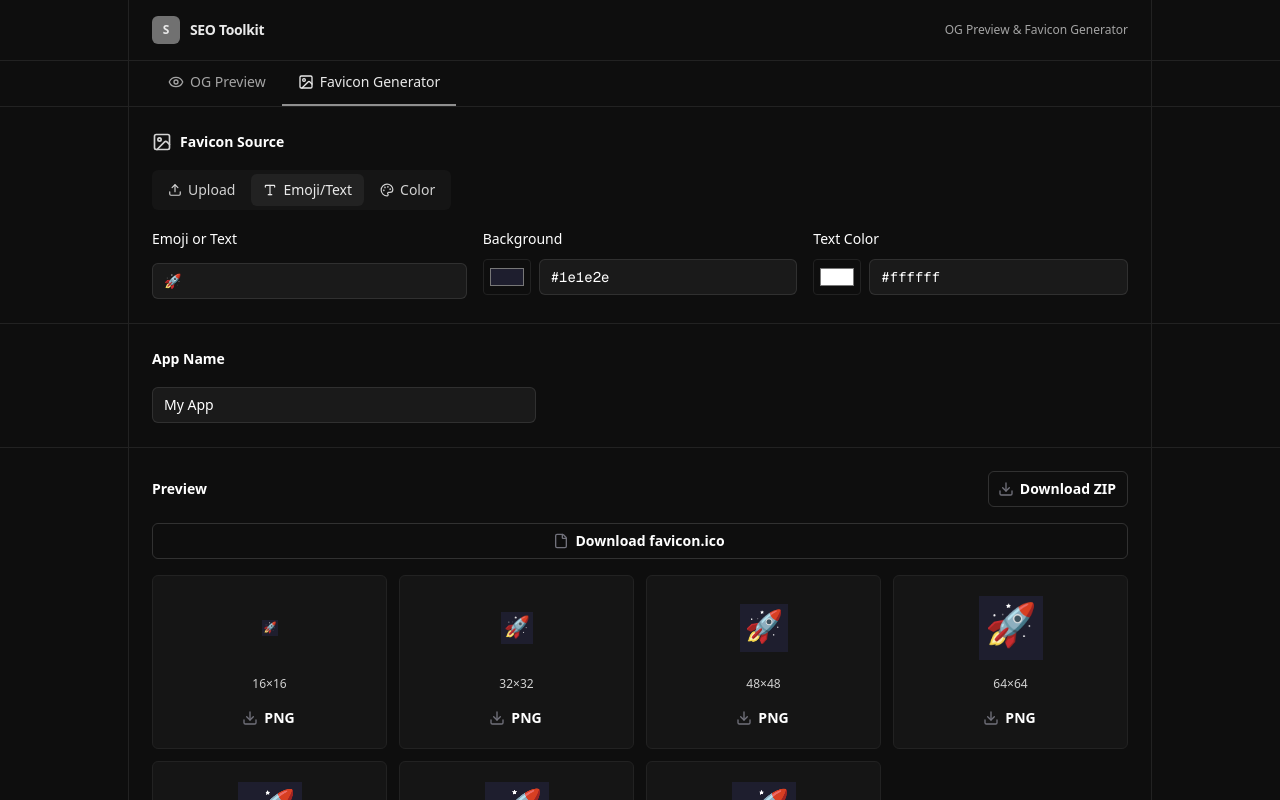
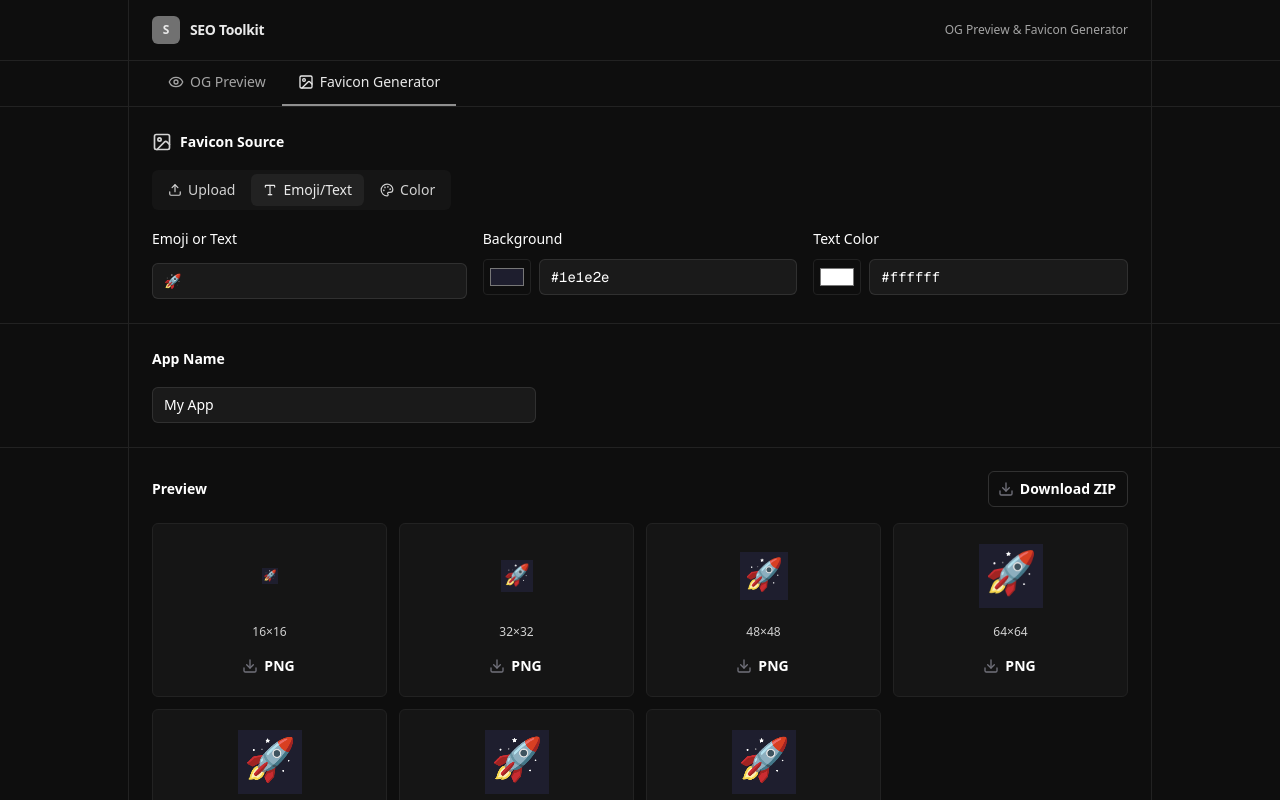
Before and after one commit to SchroederNathan/seo-toolkit, a Next.js app: page / in a window 1280 px wide. Both pictures are taken after a click on the tab "Favicon Generator". Shown: the top 800 px of the page. Built offline with nearby package versions, Linux system fonts and the light colour scheme.

Commit message:
fix: copy button top-right of code block, remove favicon.ico download button

```diff
--- a/components/code-snippets.tsx
+++ b/components/code-snippets.tsx
@@ -40,7 +40,7 @@ export function CodeSnippets({ appName }: { appName: string }) {
         <TabPanel className="relative">
           <Button
             plain
-            className="absolute right-2 top-2"
+            className="absolute right-3 top-3 z-10"
             onClick={() => handleCopy(htmlSnippet, "html")}
           >
             {copied === "html" ? (
@@ -49,14 +49,14 @@ export function CodeSnippets({ appName }: { appName: string }) {
               <Copy className="h-3.5 w-3.5" />
             )}
           </Button>
-          <pre className="overflow-x-auto rounded-md border border-brand-3 bg-brand-2 p-4 text-xs text-brand-11">
+          <pre className="overflow-x-auto rounded-md border border-brand-3 bg-brand-2 p-4 pr-12 text-xs text-brand-11">
             <code>{htmlSnippet}</code>
           </pre>
         </TabPanel>
         <TabPanel className="relative">
           <Button
             plain
-            className="absolute right-2 top-2"
+            className="absolute right-3 top-3 z-10"
             onClick={() => handleCopy(manifestJson, "manifest")}
           >
             {copied === "manifest" ? (
@@ -65,7 +65,7 @@ export function CodeSnippets({ appName }: { appName: string }) {
               <Copy className="h-3.5 w-3.5" />
             )}
           </Button>
-          <pre className="overflow-x-auto rounded-md border border-brand-3 bg-brand-2 p-4 text-xs text-brand-11">
+          <pre className="overflow-x-auto rounded-md border border-brand-3 bg-brand-2 p-4 pr-12 text-xs text-brand-11">
             <code>{manifestJson}</code>
           </pre>
         </TabPanel>
--- a/components/favicon-preview.tsx
+++ b/components/favicon-preview.tsx
@@ -3,26 +3,16 @@
 import { useCallback } from "react";
 import type { FaviconSize } from "@/lib/og-types";
 import { Button } from "@/components/ui/button";
-import { downloadBlob, generateIco } from "@/lib/favicon-utils";
-import { Download, FileIcon } from "lucide-react";
+import { downloadBlob } from "@/lib/favicon-utils";
+import { Download } from "lucide-react";
 
 export function FaviconPreview({ favicons }: { favicons: FaviconSize[] }) {
   const handleDownload = useCallback((favicon: FaviconSize) => {
     downloadBlob(favicon.blob, `favicon-${favicon.size}x${favicon.size}.png`);
   }, []);
 
-  const handleDownloadIco = useCallback(async () => {
-    const ico = await generateIco(favicons);
-    downloadBlob(ico, "favicon.ico");
-  }, [favicons]);
-
   return (
-    <div className="space-y-4">
-      <Button outline className="w-full" onClick={handleDownloadIco}>
-        <FileIcon data-slot="icon" className="h-4 w-4" />
-        Download favicon.ico
-      </Button>
-      <div className="grid grid-cols-2 gap-3 sm:grid-cols-3 md:grid-cols-4">
+    <div className="grid grid-cols-2 gap-3 sm:grid-cols-3 md:grid-cols-4">
       {favicons.map((favicon) => (
         <div
           key={favicon.size}
@@ -51,7 +41,6 @@ export function FaviconPreview({ favicons }: { favicons: FaviconSize[] }) {
           </Button>
         </div>
       ))}
-      </div>
     </div>
   );
 }
```
